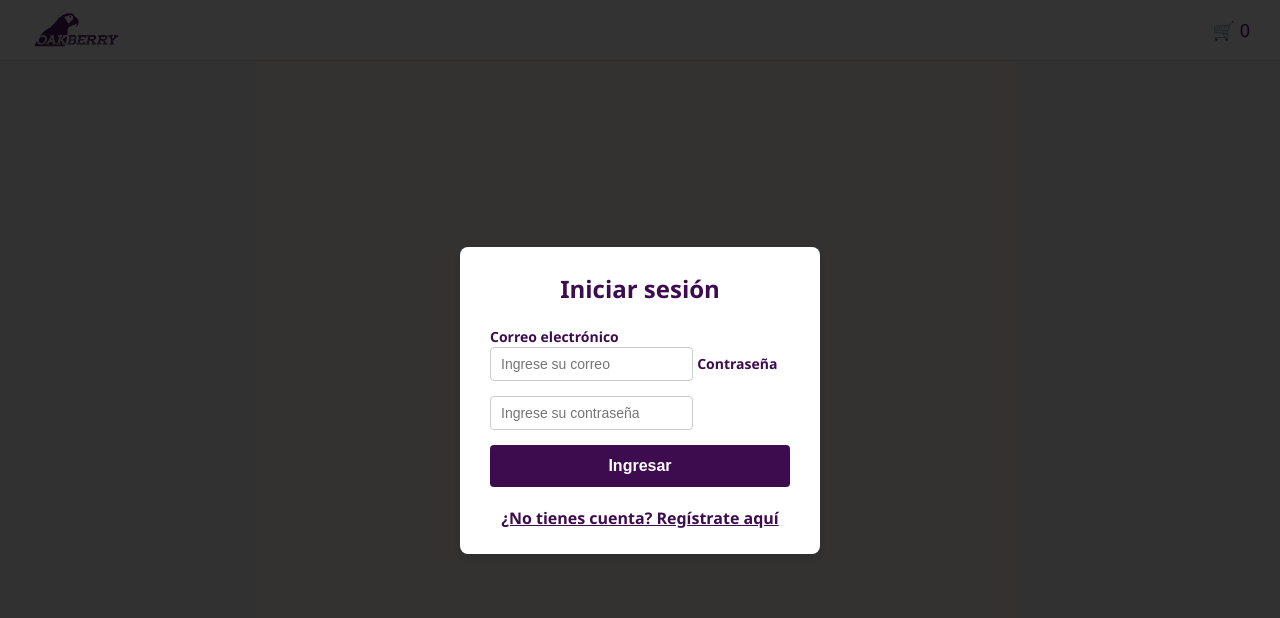
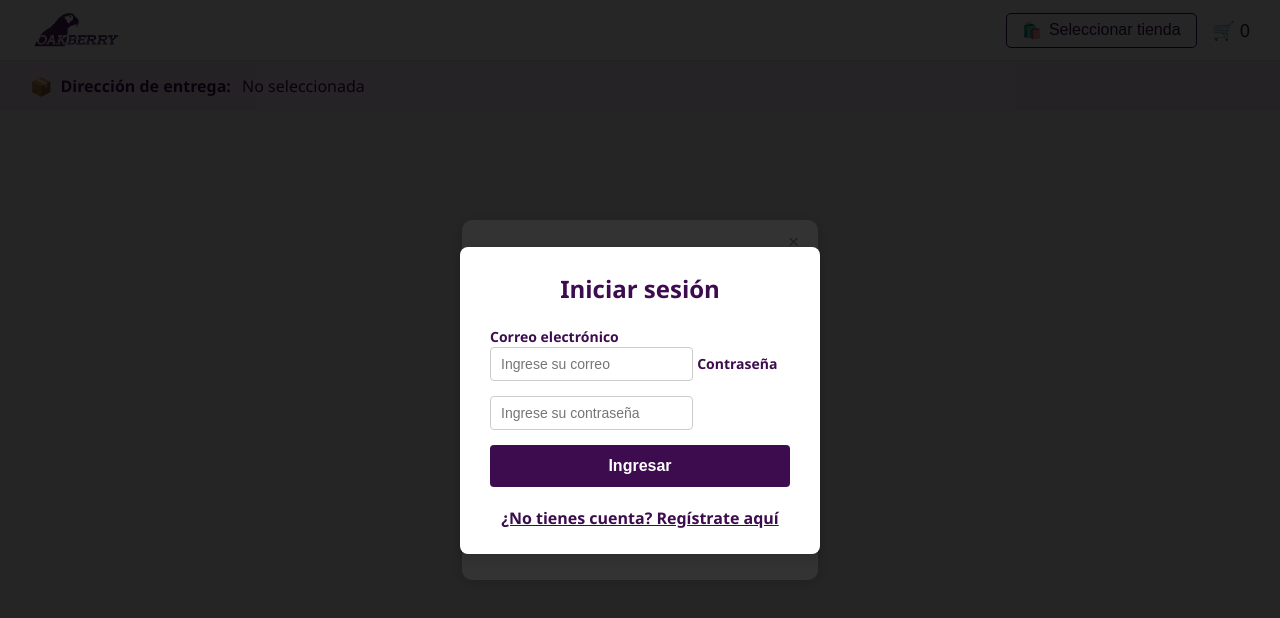
Before and after one commit to GabrielSolera/carrito_compras, a plain HTML site: page index.html in a window 1280 px wide. Drawn offline with Linux system fonts and the light colour scheme.

Commit message:
Cambios de inclusion de tiendas- Update index.html

```diff
--- a/index.html
+++ b/index.html
@@ -332,12 +332,151 @@
 
   <header>
     <img src="logo-oakberry.png" alt="Oakberry Logo">
-    <div class="cart-icon" onclick="toggleCart(true)" style="cursor:pointer;">🛒 <span id="cart-count">0</span></div>
+    <div style="display: flex; align-items: center; gap: 16px;">
+      <button id="store-select-btn" style="font-size: 16px; background: #fff; border: 1px solid #3d0c4e; color: #3d0c4e; border-radius: 5px; padding: 7px 15px; cursor: pointer; display: flex; align-items: center; gap: 7px;">
+        🛍️ <span id="selected-store-label">Seleccionar tienda</span>
+      </button>
+      <div class="cart-icon" onclick="toggleCart(true)" style="cursor:pointer;">🛒 <span id="cart-count">0</span></div>
+    </div>
   </header>
 
   <div class="product-container"></div>
 
+  <!-- Store selection modal -->
+  <div id="store-modal" style="display:none; position:fixed; z-index:1100; left:0; top:0; width:100vw; height:100vh; background:rgba(0,0,0,0.25); align-items:center; justify-content:center;">
+    <div style="background: #fff; border-radius: 10px; padding: 25px 28px; min-width: 300px; box-shadow: 0 2px 16px rgba(0,0,0,0.18); position:relative;">
+      <div style="font-size: 20px; font-weight: bold; color: #3d0c4e; margin-bottom: 18px; display: flex; align-items: center; gap: 6px;">
+        🏬 Selecciona tu tienda
+      </div>
+      <ul id="store-list" style="list-style:none; padding:0; margin:0;">
+        <!-- Store options injected by JS -->
+      </ul>
+      <button id="close-store-modal" style="position:absolute; top:10px; right:13px; background:none; border:none; font-size:19px; color:#999; cursor:pointer;">×</button>
+    </div>
+  </div>
+
+  <!-- Delivery address display -->
+  <div id="delivery-address-bar" style="background: #f4e6fa; color: #3d0c4e; font-weight: 500; font-size: 16px; padding: 13px 30px; display: flex; align-items: center; gap: 8px;">
+    <span style="font-size:18px;">📦</span>
+    <span><span style="font-weight:600;">Dirección de entrega:</span>
+    <span id="delivery-address-value" style="margin-left:7px; color:#3d0c4e;"></span>
+    </span>
+  </div>
+
   <script>
+    // Store data
+    const STORES = [
+      {
+        name: "City Mall",
+        address: "Centro Comercial City Mall Alajuela, Nivel 2"
+      },
+      {
+        name: "Avenida Escazú",
+        address: "Avenida Escazú, Local 102 Edificio 202"
+      },
+      {
+        name: "Guachipelín",
+        address: "Centro Comercial calle real en Guachipelín de Escazú, local 2"
+      },
+      {
+        name: "Oak Truck",
+        address: "Centro comercial Aleste, Curridabat"
+      },
+      {
+        name: "Santa Ana Town Center",
+        address: "Plaza Town Center, Calle Margarita Norte, Ave 3., Santa Ana"
+      }
+    ];
+    // Store selection logic
+    function getSelectedStore() {
+      try {
+        const raw = localStorage.getItem('selectedStore');
+        if (!raw) return null;
+        const obj = JSON.parse(raw);
+        if (!obj || !obj.name) return null;
+        return obj;
+      } catch(e) { return null; }
+    }
+    function setSelectedStore(storeObj) {
+      if (!storeObj || !storeObj.name) return;
+      localStorage.setItem('selectedStore', JSON.stringify(storeObj));
+    }
+    function updateStoreDisplay() {
+      const store = getSelectedStore();
+      const label = document.getElementById('selected-store-label');
+      const addr = document.getElementById('delivery-address-value');
+      if (store) {
+        label.textContent = store.name;
+        addr.textContent = store.address;
+      } else {
+        label.textContent = "Seleccionar tienda";
+        addr.textContent = "No seleccionada";
+      }
+    }
+    function showStoreModal(show) {
+      document.getElementById('store-modal').style.display = show ? 'flex' : 'none';
+    }
+    function renderStoreList() {
+      const ul = document.getElementById('store-list');
+      ul.innerHTML = '';
+      const selected = getSelectedStore();
+      STORES.forEach(store => {
+        const li = document.createElement('li');
+        li.style.marginBottom = '10px';
+        li.style.padding = '0';
+        const btn = document.createElement('button');
+        btn.textContent = store.name;
+        btn.style.width = '100%';
+        btn.style.background = selected && selected.name === store.name ? '#3d0c4e' : '#f4e6fa';
+        btn.style.color = selected && selected.name === store.name ? '#fff' : '#3d0c4e';
+        btn.style.border = '1px solid #3d0c4e';
+        btn.style.borderRadius = '5px';
+        btn.style.fontSize = '15px';
+        btn.style.fontWeight = '600';
+        btn.style.padding = '12px 10px';
+        btn.style.cursor = 'pointer';
+        btn.style.transition = 'background 0.15s';
+        btn.addEventListener('click', () => {
+          setSelectedStore(store);
+          updateStoreDisplay();
+          showStoreModal(false);
+        });
+        li.appendChild(btn);
+        ul.appendChild(li);
+      });
+    }
+    // Setup store selection UI
+    document.addEventListener('DOMContentLoaded', () => {
+      // Delivery address bar: move below header
+      const header = document.querySelector('header');
+      const addrBar = document.getElementById('delivery-address-bar');
+      if (header && addrBar && header.nextSibling !== addrBar) {
+        header.parentNode.insertBefore(addrBar, header.nextSibling);
+      }
+      updateStoreDisplay();
+      // Open modal on button click
+      document.getElementById('store-select-btn').addEventListener('click', () => {
+        renderStoreList();
+        showStoreModal(true);
+      });
+      // Close modal
+      document.getElementById('close-store-modal').addEventListener('click', () => {
+        showStoreModal(false);
+      });
+      // Hide modal on outside click
+      document.getElementById('store-modal').addEventListener('click', (e) => {
+        if (e.target === document.getElementById('store-modal')) showStoreModal(false);
+      });
+      // On load, if no store selected, prompt user to select store
+      if (!getSelectedStore()) {
+        setTimeout(() => {
+          renderStoreList();
+          showStoreModal(true);
+        }, 400);
+      }
+    });
+    // On page load, always update store display (in case of refresh)
+    updateStoreDisplay();
     // Authentication and registration logic
     let isRegistering = false;
 
@@ -728,6 +867,7 @@
         renderCart();
         updateCartCount();
       }
+      updateStoreDisplay();
     });
 
     // Process purchase button click
```
